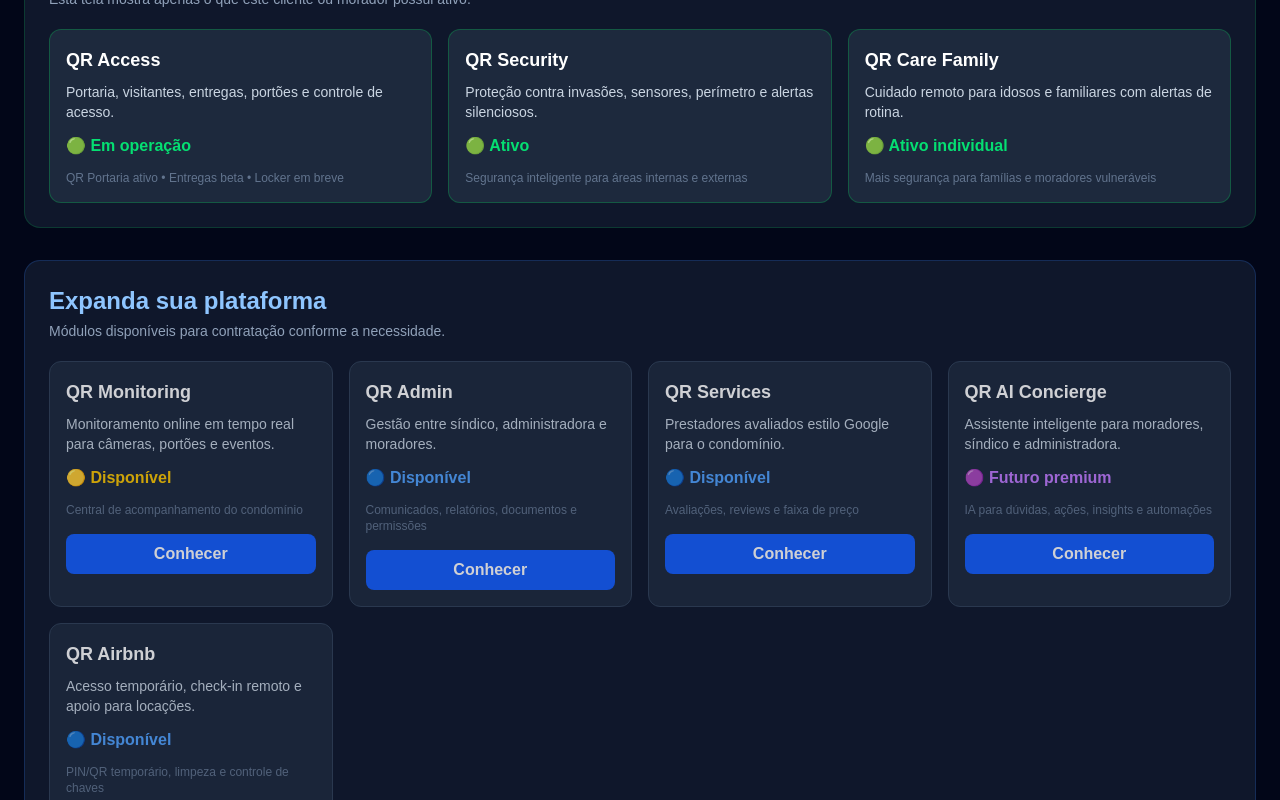
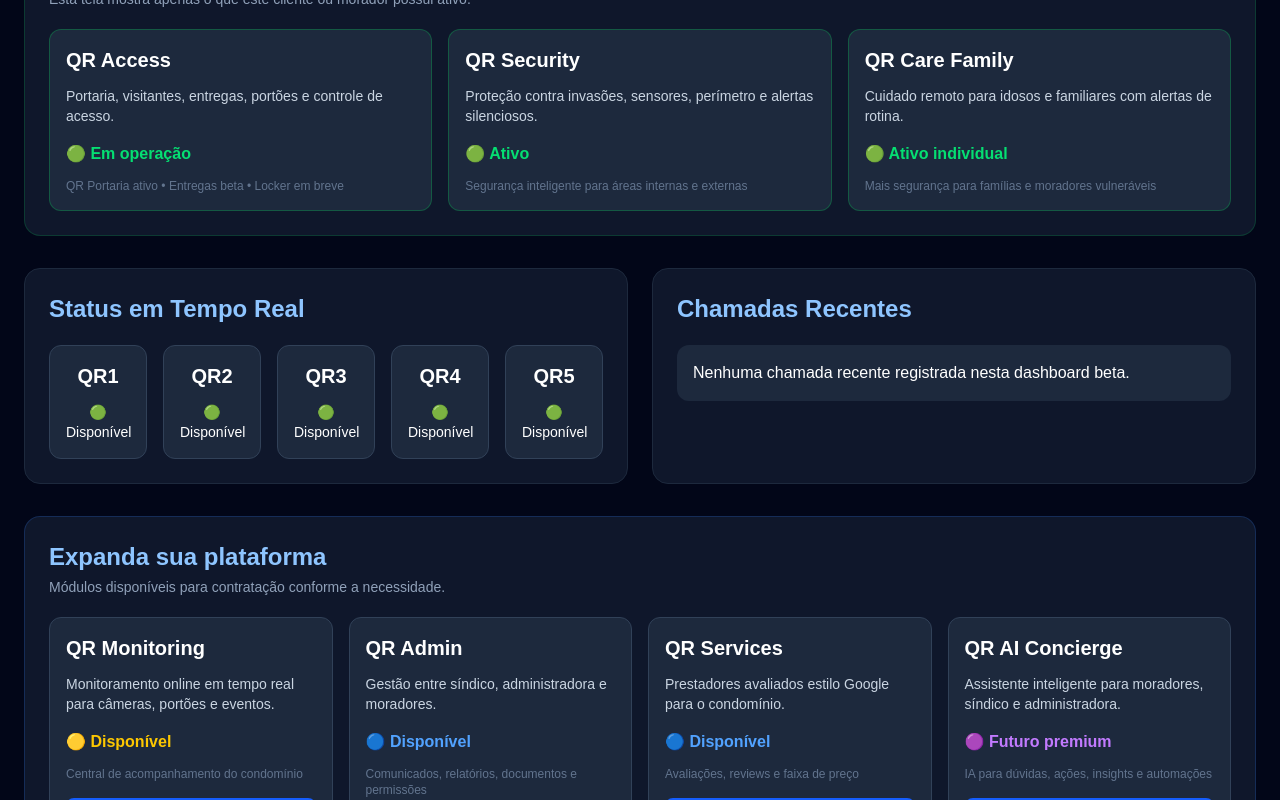
Before and after one commit to mullerjoao1-tech/qr-porteiro, a Next.js app: page /dashboard in a window 1280 px wide. Shown: the part 500-1300 px from the top of the page. Built offline with nearby package versions, Linux system fonts and the light colour scheme.

Commit message:
ajuste dashboard modular mobile

```diff
--- a/app/dashboard/page.tsx
+++ b/app/dashboard/page.tsx
@@ -152,74 +152,35 @@ export default function Dashboard() {
         </div>
 
         <div className="bg-slate-900 rounded-2xl p-5 md:p-6 mb-8 border border-green-500/20">
-          <div className="mb-5">
           <h2 className="text-2xl font-bold text-green-300">
             Seus Módulos Ativos
           </h2>
 
-            <p className="text-slate-400 text-sm mt-1">
+          <p className="text-slate-400 text-sm mt-1 mb-5">
             Esta tela mostra apenas o que este cliente ou morador possui ativo.
           </p>
-          </div>
 
           <div className="grid md:grid-cols-3 gap-4">
             {modulosAtivos.map((modulo) => (
               <div
-                key={modulo.nome}
+                key={modulo.id}
                 className="bg-slate-800 rounded-xl p-4 border border-green-500/30 hover:border-green-400 transition-all"
               >
-                <p className="font-bold text-lg">{modulo.nome}</p>
+                <h3 className="font-bold text-xl mb-3 text-white">
+                  {modulo.nome}
+                </h3>
 
-                <p className="text-sm text-slate-300 mt-2">
+                <p className="text-sm text-slate-300">
                   {modulo.descricao}
                 </p>
 
-                <p className={`mt-3 font-bold ${modulo.cor}`}>
+                <p className={`mt-4 font-bold ${modulo.cor}`}>
                   {modulo.status}
                 </p>
 
                 <p className="text-xs text-slate-500 mt-3">
                   {modulo.destaque}
                 </p>
-              </div>
-            ))}
-          </div>
-        </div>
-
-        <div className="bg-slate-900 rounded-2xl p-5 md:p-6 mb-8 border border-blue-500/20">
-          <div className="mb-5">
-            <h2 className="text-2xl font-bold text-blue-300">
-              Expanda sua plataforma
-            </h2>
-
-            <p className="text-slate-400 text-sm mt-1">
-              Módulos disponíveis para contratação conforme a necessidade.
-            </p>
-          </div>
-
-          <div className="grid md:grid-cols-4 gap-4">
-            {modulosDisponiveis.map((modulo) => (
-              <div
-                key={modulo.nome}
-                className="bg-slate-800 rounded-xl p-4 border border-slate-700 hover:border-blue-400 transition-all opacity-80"
-              >
-                <p className="font-bold text-lg">{modulo.nome}</p>
-
-                <p className="text-sm text-slate-300 mt-2">
-                  {modulo.descricao}
-                </p>
-
-                <p className={`mt-3 font-bold ${modulo.cor}`}>
-                  {modulo.status}
-                </p>
-
-                <p className="text-xs text-slate-500 mt-3">
-                  {modulo.destaque}
-                </p>
-
-                <button className="mt-4 w-full bg-blue-600 hover:bg-blue-500 text-white font-bold py-2 rounded-lg transition-all">
-                  Conhecer
-                </button>
               </div>
             ))}
           </div>
@@ -246,6 +207,58 @@ export default function Dashboard() {
 
           <div className="bg-slate-900 rounded-2xl p-5 md:p-6 border border-slate-800">
             <h2 className="text-2xl font-bold text-blue-300 mb-5">
+              Chamadas Recentes
+            </h2>
+
+            <div className="space-y-3">
+              <div className="bg-slate-800 rounded-xl p-4">
+                Nenhuma chamada recente registrada nesta dashboard beta.
+              </div>
+            </div>
+          </div>
+        </div>
+
+        <div className="bg-slate-900 rounded-2xl p-5 md:p-6 mb-8 border border-blue-500/20">
+          <h2 className="text-2xl font-bold text-blue-300">
+            Expanda sua plataforma
+          </h2>
+
+          <p className="text-slate-400 text-sm mt-1 mb-5">
+            Módulos disponíveis para contratação conforme a necessidade.
+          </p>
+
+          <div className="grid md:grid-cols-4 gap-4">
+            {modulosDisponiveis.map((modulo) => (
+              <div
+                key={modulo.id}
+                className="bg-slate-800 rounded-xl p-4 border border-slate-700 hover:border-blue-400 transition-all"
+              >
+                <h3 className="font-bold text-xl mb-3 text-white">
+                  {modulo.nome}
+                </h3>
+
+                <p className="text-sm text-slate-300">
+                  {modulo.descricao}
+                </p>
+
+                <p className={`mt-4 font-bold ${modulo.cor}`}>
+                  {modulo.status}
+                </p>
+
+                <p className="text-xs text-slate-500 mt-3">
+                  {modulo.destaque}
+                </p>
+
+                <button className="mt-4 w-full bg-blue-600 hover:bg-blue-500 text-white font-bold py-2 rounded-lg transition-all">
+                  Conhecer
+                </button>
+              </div>
+            ))}
+          </div>
+        </div>
+
+        <div className="bg-slate-900 rounded-2xl p-5 md:p-6 border border-slate-800">
+          <h2 className="text-2xl font-bold text-blue-300 mb-5">
             Insights da IA
           </h2>
 
@@ -264,19 +277,6 @@ export default function Dashboard() {
           </div>
         </div>
       </div>
-
-        <div className="bg-slate-900 rounded-2xl p-5 md:p-6 border border-slate-800">
-          <h2 className="text-2xl font-bold text-blue-300 mb-5">
-            Chamadas Recentes
-          </h2>
-
-          <div className="space-y-3">
-            <div className="bg-slate-800 rounded-xl p-4">
-              Nenhuma chamada recente registrada nesta dashboard beta.
-            </div>
-          </div>
-        </div>
-      </div>
     </main>
   );
 }
```
Lines whose indentation alone changed are shown as unchanged.
